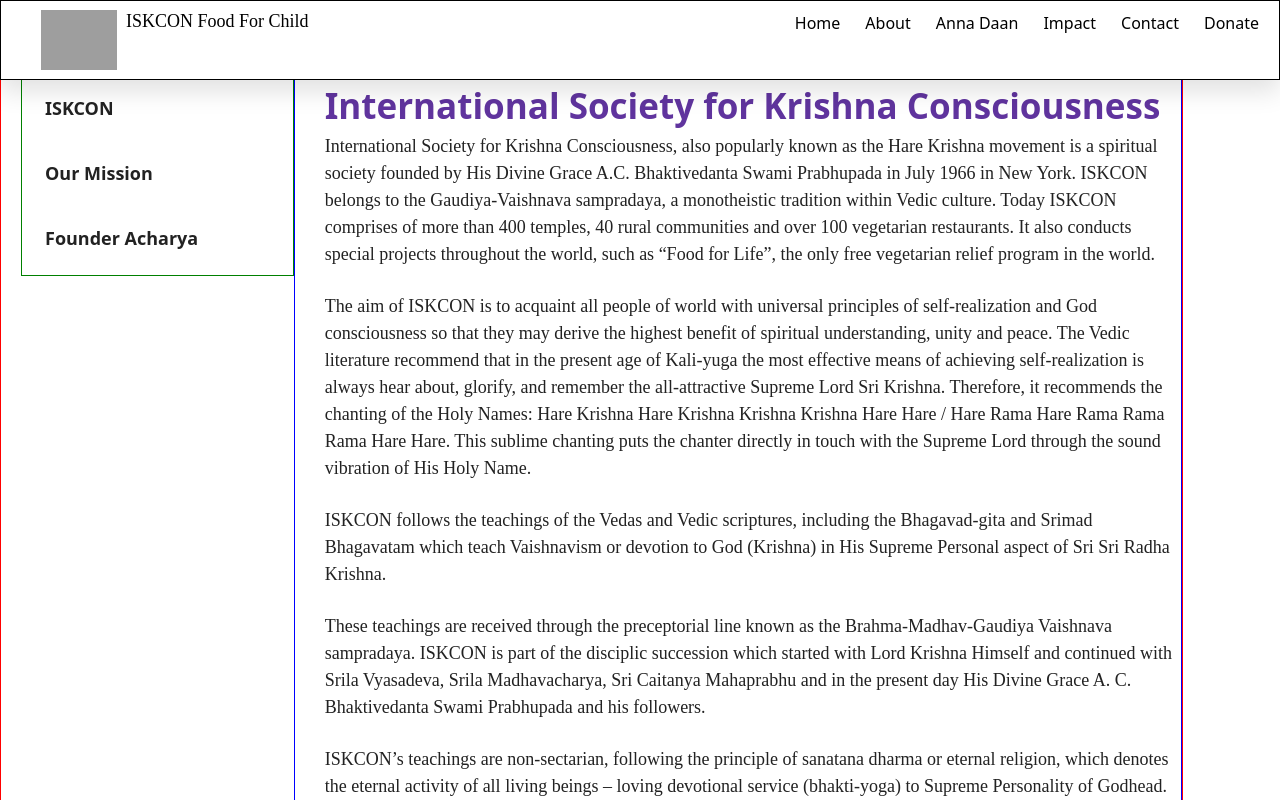
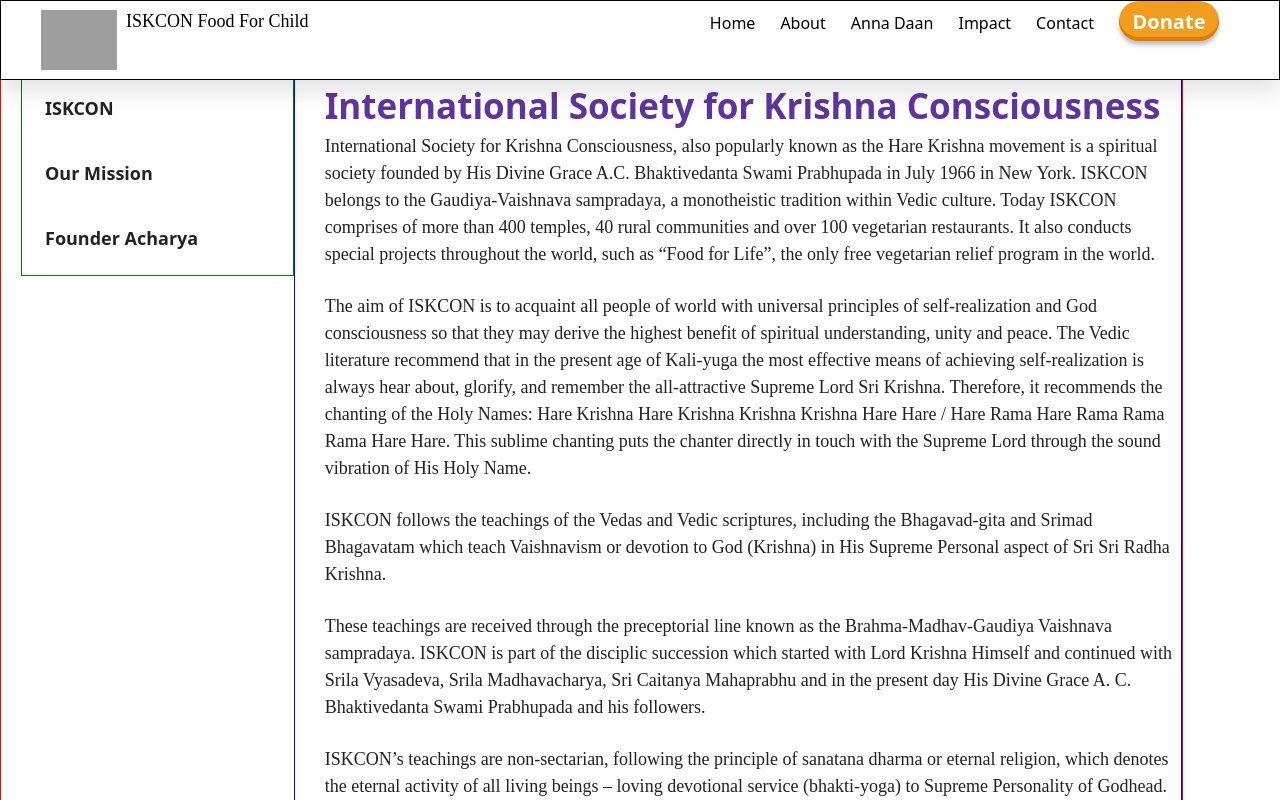
Before and after one commit to rajatdave24/WS_16062024, a React (Create React App) app in the folder src/: page /About in a window 1280 px wide. Shown: the top 800 px of the page. Built offline with nearby package versions, Linux system fonts and the light colour scheme; grey boxes are pictures that could not be loaded; the HTML template or start-up script is replaced by a standard one.

Commit message:
17-07-2024

```diff
--- a/src/FFC.js
+++ b/src/FFC.js
@@ -5,7 +5,7 @@ import Govinda from './pages/Impact';
 import Narasimha from './pages/Contact';
 import Varaha from './pages/Donate';
 import About from './pages/About';
-import { BrowserRouter, Routes, Route, Link } from 'react-router-dom';
+import { BrowserRouter, Routes, Route, Link, NavLink } from 'react-router-dom';
 import NavBar from './NavBar';
 import Test from './pages/Test';
 import Video from './Video';
@@ -49,7 +49,7 @@ export const FFC = () => {
                         <li><Link to="/AnnaDan">Anna Daan</Link></li>
                         <li><Link to="/Impact">Impact</Link></li>
                         <li><Link to="/Contact">Contact</Link></li>
-                        <li><Link to="/Donate">Donate</Link></li>
+                        <a href="#donateNow" className='donateButton'>Donate</a>
                     </ul>
                     <div className={(menu) ? 'menuIconClicked' : 'menuIcon'} onClick={() => {
                         setMenu(prevState => !prevState); console.log(menu, document.getElementById
@@ -72,7 +72,7 @@ export const FFC = () => {
                 <div className="content">Hunger kills 9 million people every year and 24,000 people every day and out of them 18,000 are children. 60% of the children in India go to sleep hungry every night. Half the children in the age group of 6 to 14 years do not have access to primary education. We feel, by subjecting children to hunger, we rob them of their God given potential. India's progress in reducing child malnutrition is very slow.</div>
             </div>
 
-            <div className='facts'>
+            <div className='facts' id='donateNow'>
                 <div className='facts1' style={{ width: '170px' }}><p style={{ justifySelf: 'centre', marginTop: '-2px', fontSize: '25px', fontWeight: '30px', marginBottom: '0px' }}>300 Crore</p><p>meals served around the world</p></div>
                 <div className='facts1' style={{ backgroundColor: '#3b95e0', width: '170px' }}><p style={{ justifySelf: 'centre', marginTop: '-2px', fontSize: '25px', fontWeight: '30px', marginBottom: '0px' }}>11.6 Crore</p><p>meals served during COVID lockdown</p></div>
                 <div className='facts1' style={{ backgroundColor: '#ae57cd' }}><p style={{ justifySelf: 'centre', marginTop: '-2px', fontSize: '25px', fontWeight: '30px', marginBottom: '0px' }}>54 Years</p><p>of service to humanity</p></div>
@@ -80,7 +80,7 @@ export const FFC = () => {
 
             </div>
 
-            <div className='donationContainer' id='donateNow'>
+            <div className='donationContainer' >
                 <div className="donationBox">
                     <div className="donationList">
                         <div className="donationFlex ">
--- a/src/NavBar.js
+++ b/src/NavBar.js
@@ -29,7 +29,7 @@ const NavBar = () => {
                 <li><Link to="/AnnaDan">Anna Daan</Link></li>
                 <li><Link to="/Impact">Impact</Link></li>
                 <li><Link to="/Contact">Contact</Link></li>
-                <li><Link to="/Donate">Donate</Link></li>
+                    <Link to="/Donate" className='donateButton'>Donate</Link>
              </ul>
             <div className={(menu) ? 'menuIconClicked' : 'menuIcon'} onClick = {() => { setMenu(prevState=> !prevState); console.log(menu, document.getElementById
                 ('ul').className)}}>&#9776;</div >
--- a/src/style.css
+++ b/src/style.css
@@ -59,7 +59,7 @@ position: relative;
 top: 10px;
 gap: 25px;
 float: right;
-padding-right: 20px;
+padding-right: 60px;
 }
 
 ul {
@@ -250,7 +250,7 @@ z-index: 0;
   padding: 0;
   margin-bottom: 10px !important;
   background-color: white;
-  width: 380px;
+  width: 540px;
   height:fit-content;
   justify-self: left;
 
@@ -506,7 +506,23 @@ z-index: 0;
   width: 80vw;
 }
 
-
+.donateButton{
+  position: relative;
+  top: -10px;
+  align-self: center;
+  border-radius: 90px;
+  background-color: rgba(241, 152, 18, 0.937);
+  box-shadow: rgba(0, 0, 0, 0.25) 0px 4px 4px, rgb(226, 121, 1) 0px -4px 0px inset;
+  color: white;
+  width: 100px;
+  height: 40px;
+  font-size: 20px;
+  font-weight: bolder;
+  text-align: center;
+  padding-top: 6px;
+  list-style: none;
+  text-decoration: none;
+}
 
 
 @keyframes gallery {
@@ -541,7 +557,8 @@ z-index: 0;
    }
   }
 
-  @media screen and (max-width: 820px) {
+
+  @media screen and (max-width: 940px) {
   .menuList{
   display: none;
   opacity: 0;
@@ -734,6 +751,10 @@ z-index: 0;
   /* transition: 0.3s ease; */
 }
 
+.donationBox{
+  width:340px;
+}
+
 .app1{
   border: 1px solid black;
   justify-content: center;
@@ -782,6 +803,23 @@ z-index: 0;
   gap: 30px;
 }
 
+.donateButton{
+  position: relative;
+  top: 10px;
+  right: 60px;
+  align-self: center;
+  border-radius: 90px;
+  background-color: rgba(241, 152, 18, 0.937);
+  color: white;
+  width: 100px;
+  height: 40px;
+  font-size: 20px;
+  font-weight: bolder;
+  text-align: center;
+  padding-top: 6px;
+  list-style: none;
+  text-decoration: none;
+}
 
 
 @keyframes test {
```
